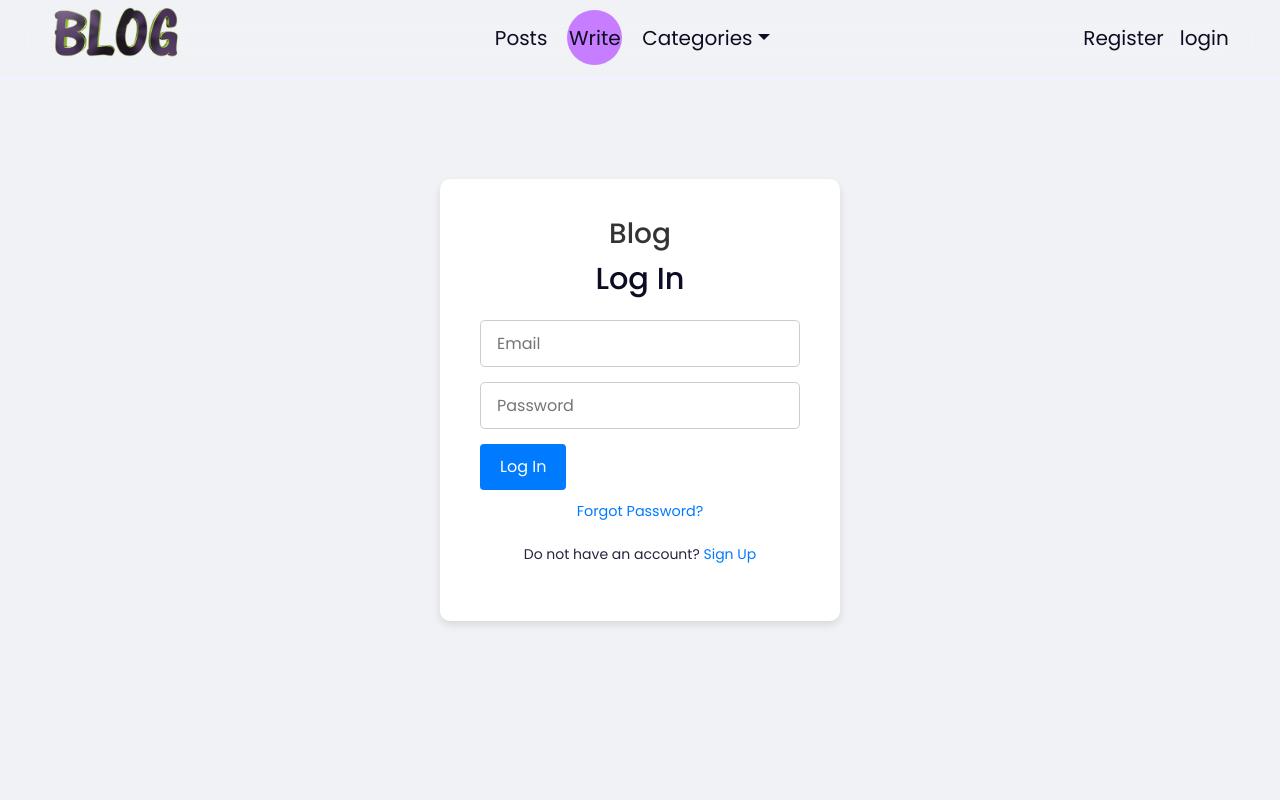
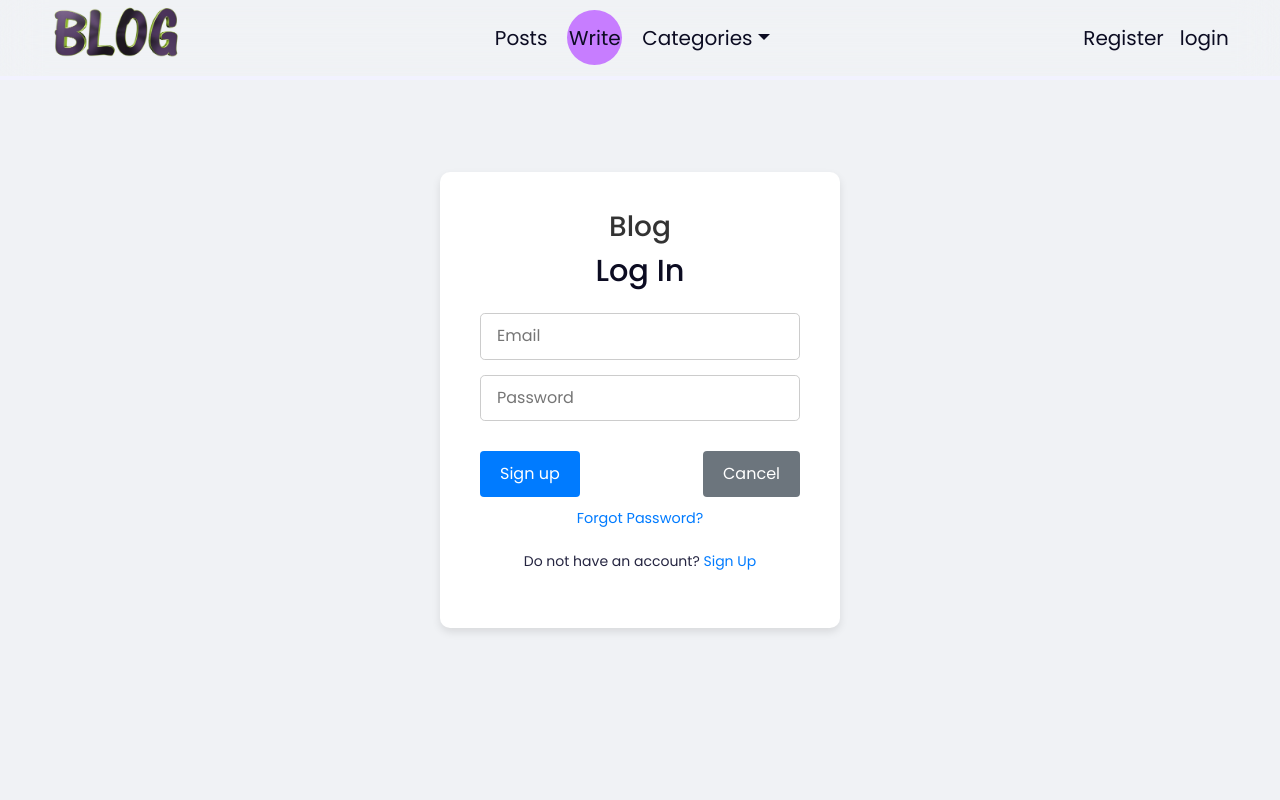
Before and after one commit to Ashrafpoless/group1-frontend, a React (Vite) app: page /login in a window 1280 px wide. Shown: the top 800 px of the page. Built offline with nearby package versions, Linux system fonts and the light colour scheme.

Commit message:
add cancel button in log-in page

```diff
--- a/src/pages/Login/Login.jsx
+++ b/src/pages/Login/Login.jsx
@@ -5,6 +5,10 @@ function LoginPage() {
   const handleSubmit = (event) => {
     event.preventDefault();
     // Handle login submission logic here
+  };
+
+  const handleCancel = () => {
+    history.push('/login'); // Redirect to the login page
   };
 
   return (
@@ -20,7 +24,12 @@ function LoginPage() {
           <form onSubmit={handleSubmit}>
             <input type="email" placeholder="Email" required />
             <input type="password" placeholder="Password" required />
-            <button type="submit" className='login-button'>Log In</button>
+            <div className="button-group">
+                <button type="submit">Sign up</button>
+                <button type="button" className="cancel-btn" onClick={handleCancel}>
+    Cancel
+  </button>
+</div>
             <div className="forgot-password">
               <a href="#">Forgot Password?</a>
             </div>
```
